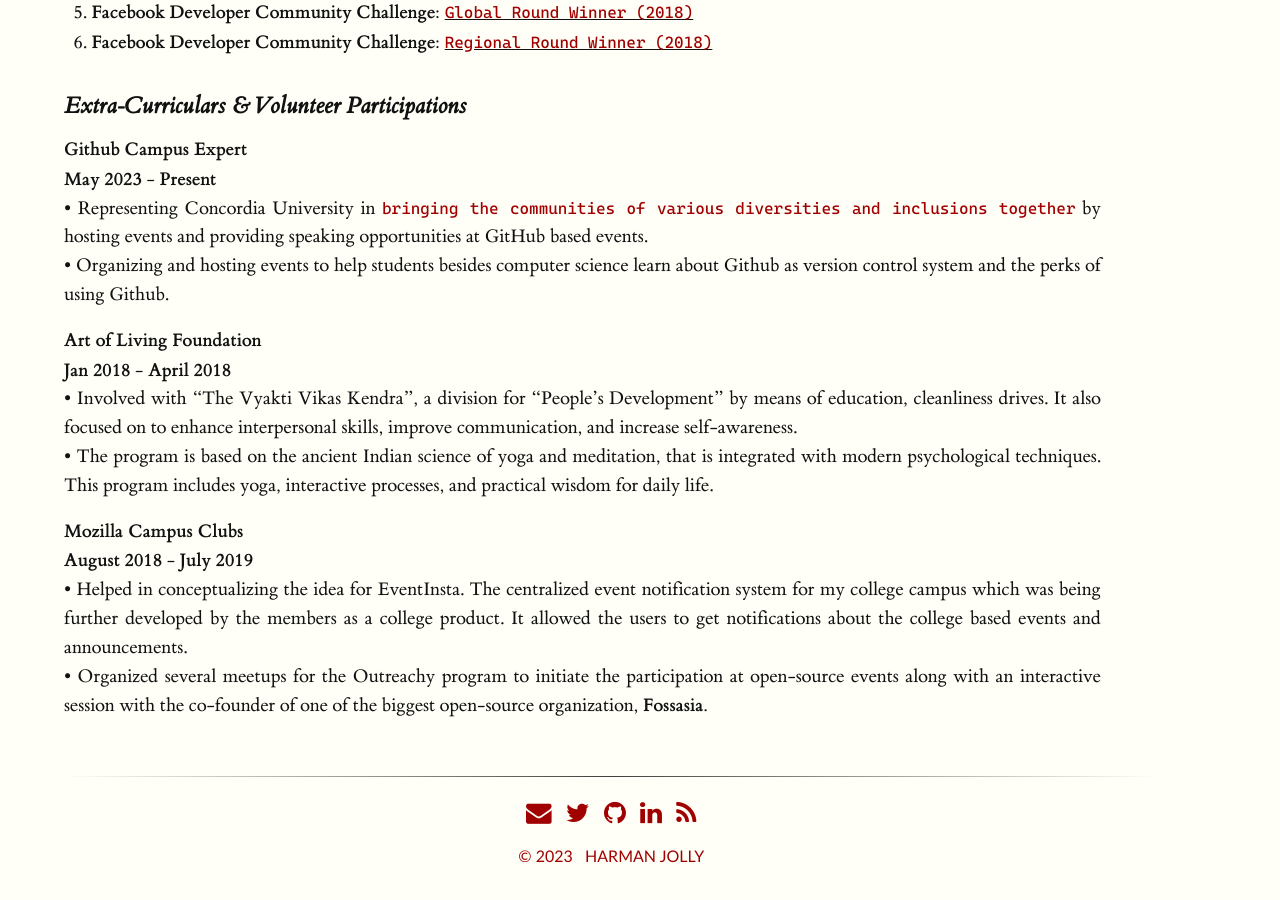
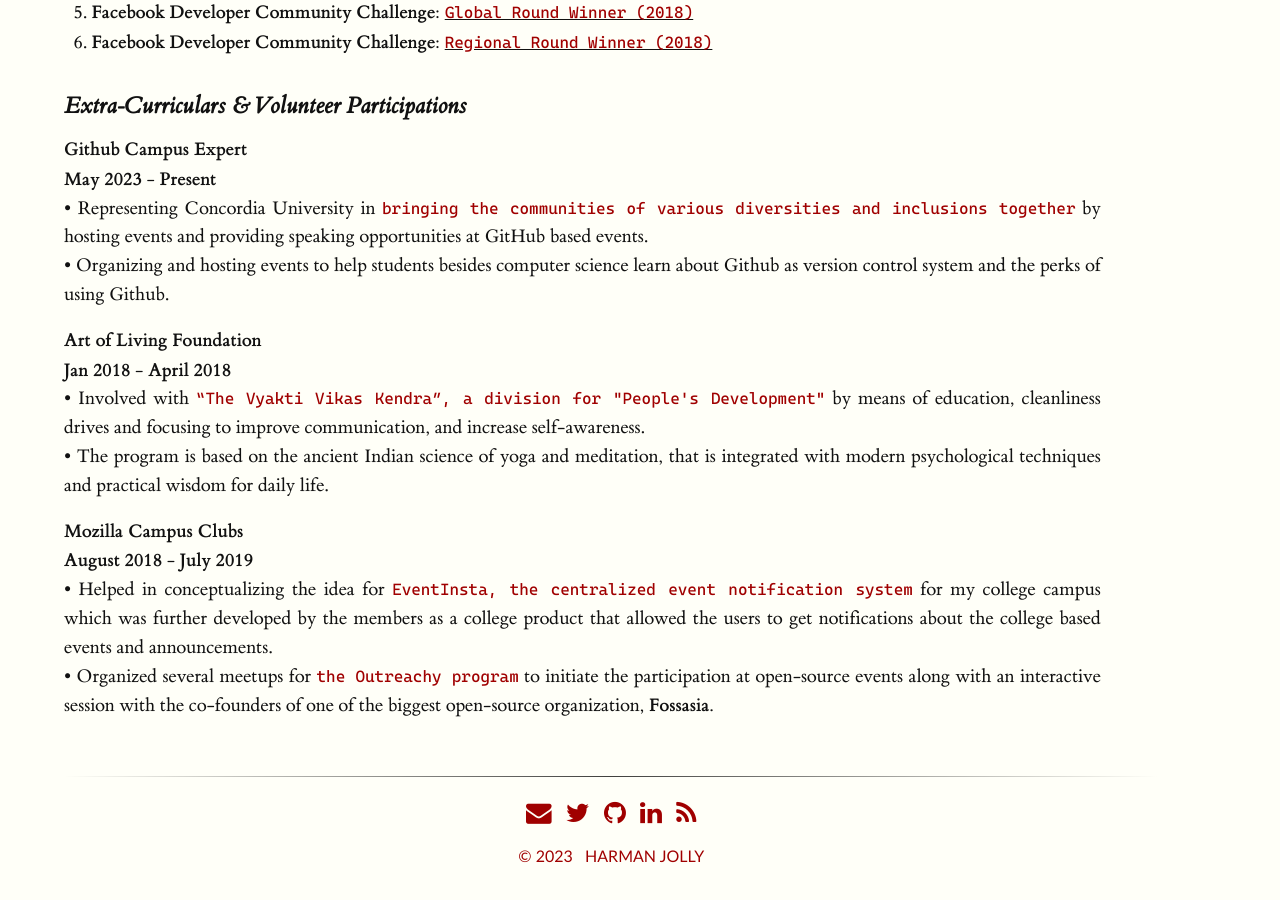
Before and after one commit to coderjolly/coderjolly.github.io, a Jekyll site: the page built from index.md, in a window 1280 px wide and 900 px high, scrolled down 796 px. Built offline with Jekyll 4.4.1, drawn with Linux system fonts in a browser that asks for light colours; a style sheet for code colours, icons or effects is not loaded.

Commit message:
changed Index

```diff
--- a/index.md
+++ b/index.md
@@ -33,12 +33,12 @@ Before moving to the realm of machine learning, I have worked on backend develop
 &#8226; Organizing and hosting events to help students besides computer science learn about Github as version control system and the perks of using Github.<br/>
 
 **Art of Living Foundation &nbsp;&nbsp;&nbsp;&nbsp;&nbsp;&nbsp;&nbsp;&nbsp;&nbsp;&nbsp;&nbsp;&nbsp;&nbsp;&nbsp;&nbsp;&nbsp;&nbsp;&nbsp;&nbsp;&nbsp;&nbsp;&nbsp;&nbsp;&nbsp;&nbsp;&nbsp;&nbsp;&nbsp;&nbsp;&nbsp;&nbsp;&nbsp;&nbsp;&nbsp;&nbsp;&nbsp;&nbsp;&nbsp;&nbsp;&nbsp;&nbsp;&nbsp;&nbsp;&nbsp;&nbsp;&nbsp;&nbsp;&nbsp;&nbsp;&nbsp;&nbsp;&nbsp;&nbsp;&nbsp;&nbsp;&nbsp;&nbsp;&nbsp;&nbsp;&nbsp;&nbsp;&nbsp;&nbsp;&nbsp;&nbsp;&nbsp;&nbsp;&nbsp;&nbsp;&nbsp;&nbsp;&nbsp;&nbsp;&nbsp;&nbsp;&nbsp;&nbsp;&nbsp;&nbsp;&nbsp;&nbsp;&nbsp;&nbsp;&nbsp;&nbsp;&nbsp;&nbsp;&nbsp;&nbsp;&nbsp;&nbsp;&nbsp;&nbsp;&nbsp;&nbsp;&nbsp;&nbsp;&nbsp;&nbsp;&nbsp;&nbsp;&nbsp;&nbsp;&nbsp;&nbsp;&nbsp;&nbsp;&nbsp;&nbsp;&nbsp;&nbsp;&nbsp;&nbsp;&nbsp;&nbsp;&nbsp;&nbsp;&nbsp;&nbsp;&nbsp;&nbsp;&nbsp;&nbsp;&nbsp;&nbsp;&nbsp;&nbsp;&nbsp;&nbsp;&nbsp;&nbsp;&nbsp;&nbsp;&nbsp;&nbsp;&nbsp;&nbsp;&nbsp;&nbsp;&nbsp;&nbsp;&nbsp;&nbsp;&nbsp;&nbsp;&nbsp;&nbsp;&nbsp;&nbsp;&nbsp;&nbsp;&nbsp;&nbsp;&nbsp;&nbsp;&nbsp;&nbsp;&nbsp;&nbsp;&nbsp;&nbsp;&nbsp;&nbsp;&nbsp;&nbsp;&nbsp;&nbsp;&nbsp;&nbsp;&nbsp;&nbsp;&nbsp; Jan 2018 - April 2018** <br/>
-&#8226; Involved with “The Vyakti Vikas Kendra”, a division for "People's Development" by means of education, cleanliness drives. It also focused on to enhance interpersonal skills, improve communication, and increase self-awareness.<br/>
-&#8226; The program is based on the ancient Indian science of yoga and meditation, that is integrated with modern psychological techniques. This program includes yoga, interactive processes, and practical wisdom for daily life.
+&#8226; Involved with ``“The Vyakti Vikas Kendra”, a division for "People's Development"`` by means of education, cleanliness drives and focusing to improve communication, and increase self-awareness.<br/>
+&#8226; The program is based on the ancient Indian science of yoga and meditation, that is integrated with modern psychological techniques and practical wisdom for daily life.
 
 **Mozilla Campus Clubs &nbsp;&nbsp;&nbsp;&nbsp;&nbsp;&nbsp;&nbsp;&nbsp;&nbsp;&nbsp;&nbsp;&nbsp;&nbsp;&nbsp;&nbsp;&nbsp;&nbsp;&nbsp;&nbsp;&nbsp;&nbsp;&nbsp;&nbsp;&nbsp;&nbsp;&nbsp;&nbsp;&nbsp;&nbsp;&nbsp;&nbsp;&nbsp;&nbsp;&nbsp;&nbsp;&nbsp;&nbsp;&nbsp;&nbsp;&nbsp;&nbsp;&nbsp;&nbsp;&nbsp;&nbsp;&nbsp;&nbsp;&nbsp;&nbsp;&nbsp;&nbsp;&nbsp;&nbsp;&nbsp;&nbsp;&nbsp;&nbsp;&nbsp;&nbsp;&nbsp;&nbsp;&nbsp;&nbsp;&nbsp;&nbsp;&nbsp;&nbsp;&nbsp;&nbsp;&nbsp;&nbsp;&nbsp;&nbsp;&nbsp;&nbsp;&nbsp;&nbsp;&nbsp;&nbsp;&nbsp;&nbsp;&nbsp;&nbsp;&nbsp;&nbsp;&nbsp;&nbsp;&nbsp;&nbsp;&nbsp;&nbsp;&nbsp;&nbsp;&nbsp;&nbsp;&nbsp;&nbsp;&nbsp;&nbsp;&nbsp;&nbsp;&nbsp;&nbsp;&nbsp;&nbsp;&nbsp;&nbsp;&nbsp;&nbsp;&nbsp;&nbsp;&nbsp;&nbsp;&nbsp;&nbsp;&nbsp;&nbsp;&nbsp;&nbsp;&nbsp;&nbsp;&nbsp;&nbsp;&nbsp;&nbsp;&nbsp;&nbsp;&nbsp;&nbsp;&nbsp;&nbsp;&nbsp;&nbsp;&nbsp;&nbsp;&nbsp;&nbsp;&nbsp;&nbsp;&nbsp;&nbsp;&nbsp;&nbsp;&nbsp;&nbsp;&nbsp;&nbsp;&nbsp;&nbsp;&nbsp;&nbsp;&nbsp;&nbsp;&nbsp;&nbsp;&nbsp;&nbsp;&nbsp;&nbsp;&nbsp;&nbsp;&nbsp;&nbsp;&nbsp;&nbsp;&nbsp;&nbsp;&nbsp;&nbsp;&nbsp;&nbsp;&nbsp; August 2018 - July 2019** <br/>
-&#8226; Helped in conceptualizing the idea for EventInsta. The centralized event notification system for my college campus which was being  further developed by the members as a college product. It allowed the users to get notifications about the college based events and announcements. <br/>
-&#8226; Organized several meetups for the Outreachy program to initiate the participation at open-source events along with an interactive session with the co-founder of one of the biggest open-source organization, **Fossasia.**
+&#8226; Helped in conceptualizing the idea for ``EventInsta, the centralized event notification system`` for my college campus which was further developed by the members as a college product that allowed the users to get notifications about the college based events and announcements. <br/>
+&#8226; Organized several meetups for ``the Outreachy program`` to initiate the participation at open-source events along with an interactive session with the co-founders of one of the biggest open-source organization, **Fossasia.**
 
 <!-- My recent [research]({{site.baseurl}}/research.html) is primarily in soil carbon, water quality, and childhood lead poisoning. My methodological interests include Bayesian multilevel and spatiotemporal modeling, causal inference, targeted interventions, and experimental design.
 I was previously at the University of Chicago's [Harris School of Public Policy](http://harris.uchicago.edu) and [Center for Data Science and Public Policy](http://dsapp.uchicago.edu). Before that, I studied mathematics at Northwestern where my [dissertation]({{site.baseurl}}/assets/pdf/dissertation.pdf) was in the field of geometric analysis. -->
```
